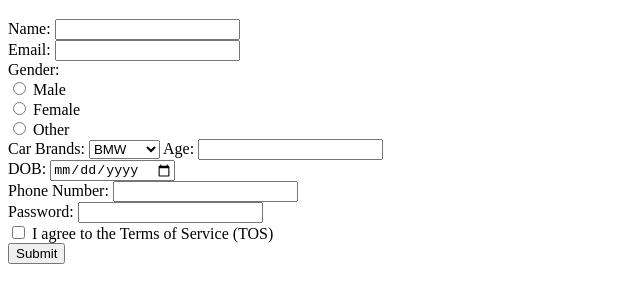
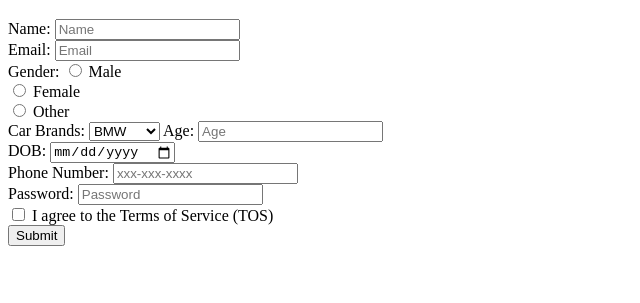
Before and after one commit to acciojob/signup-form-car-riteshkumar21122000, a website: page main.html in a window 1280 px wide. Shown: the part 61-364 px from the top of the page, without its empty margins (0-640 px from the left). Drawn offline with Linux system fonts and the light colour scheme.

Commit message:
created a submission

```diff
--- a/main.html
+++ b/main.html
@@ -12,36 +12,35 @@
     <h1>Signup Form</h1>
         <form method="post">
             <label for="name">Name:</label>
-            <input type="text" id="name" name="name">
+            <input type="text" id="name" name="name" placeholder="Name">
             <br>
             <label for="email">Email:</label>
-            <input type="email" id="email" name="email">
+            <input type="email" id="email" name="email" placeholder="Email">
             <br>
-            <label>Gender:</label>
+			<label for="gender">Gender:</label>
+            <input type="radio" value="Male" name="gender" id="Male" /> Male
             <br>
-            <input type="radio" value="Male" name="Gender" /> Male
+            <input type="radio" value="Female" name="gender" id="Female" /> Female
             <br>
-            <input type="radio" value="Female" name="Gender" /> Female
-            <br>
-            <input type="radio" value="Other" name="Gender" /> Other
+            <input type="radio" value="Other" name="gender" id="Other" /> Other
             <br>
             <label for="car">Car Brands:</label>
-            <select id="car" name="car">
+            <select id="cars" name="cars">
                 <option>BMW</option>
                 <option>Audi</option>
                 <option>Hyundia</option>
             </select>
             <label for="age">Age:</label>
-            <input type="number" id="age" name="age">
+            <input type="number" id="age" name="age" placeholder="Age">
             <br>
             <label for="dob">DOB:</label>
             <input type="date" id="dob" name="dob">
             <br>
             <label for="phone">Phone Number:</label>
-            <input type="tel" id="phone" name="phone">
+            <input type="tel" id="phone" name="phone" placeholder="xxx-xxx-xxxx">
             <br>
             <label for="password">Password:</label>
-            <input type="password" id="password" name="password">
+            <input type="password" id="password" name="password" placeholder="Password">
             <br>
             <input type="checkbox" id="tos" name="tos">
             <label for="tos">I agree to the Terms of Service (TOS)</label>
--- a/script.js
+++ b/script.js
@@ -1 +1,2 @@
 //your code here
+https://www.svgrepo.com/show/345221/three-dots.svg
```
